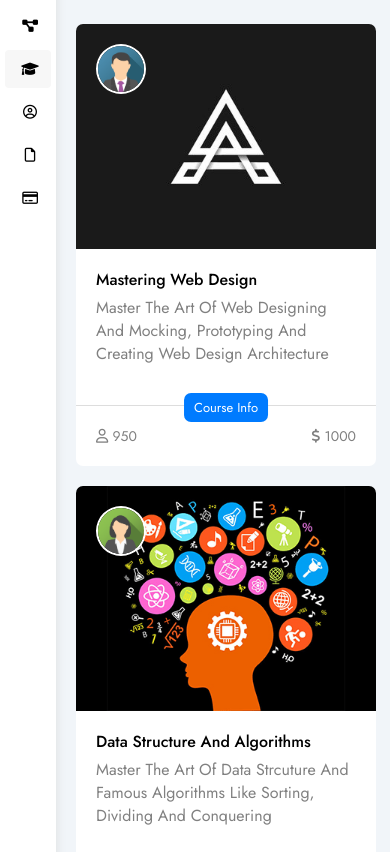
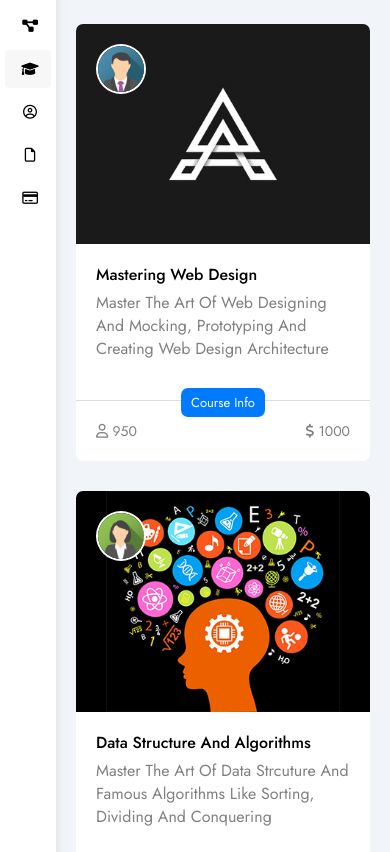
Before and after one commit to eng-mahmoud-awad/tempFour, a plain HTML site: page courses.html in a window 390 px wide. Shown: the part 169-1021 px from the top of the page. Drawn offline with Linux system fonts and the light colour scheme.

Commit message:
edit courses

```diff
--- a/scss/pages/_courses.scss
+++ b/scss/pages/_courses.scss
@@ -5,6 +5,10 @@
 
 .courses-wrapper{
     @include columns(300px);
+    @include break(mobile){
+        @include columns(200px);
+
+    }
     gap: 20px;
     padding: 20px;
     .course-box {
```
Also changed, not shown: css/main.css, 1 other file.
